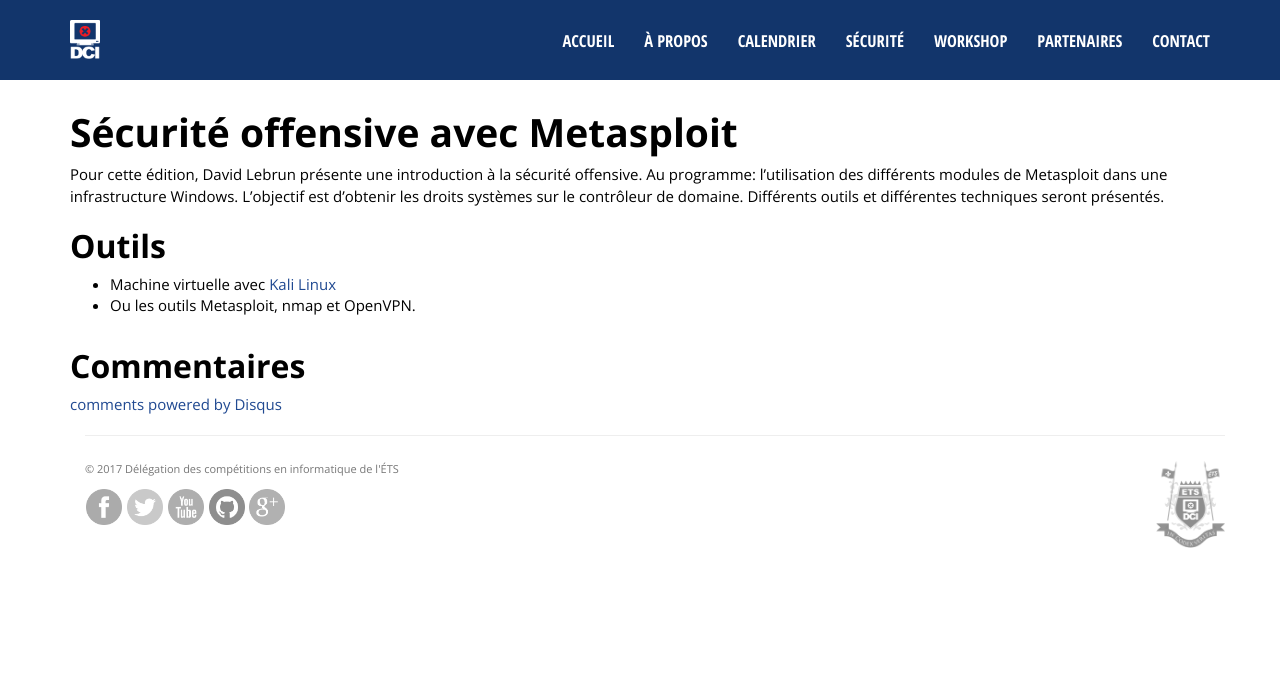
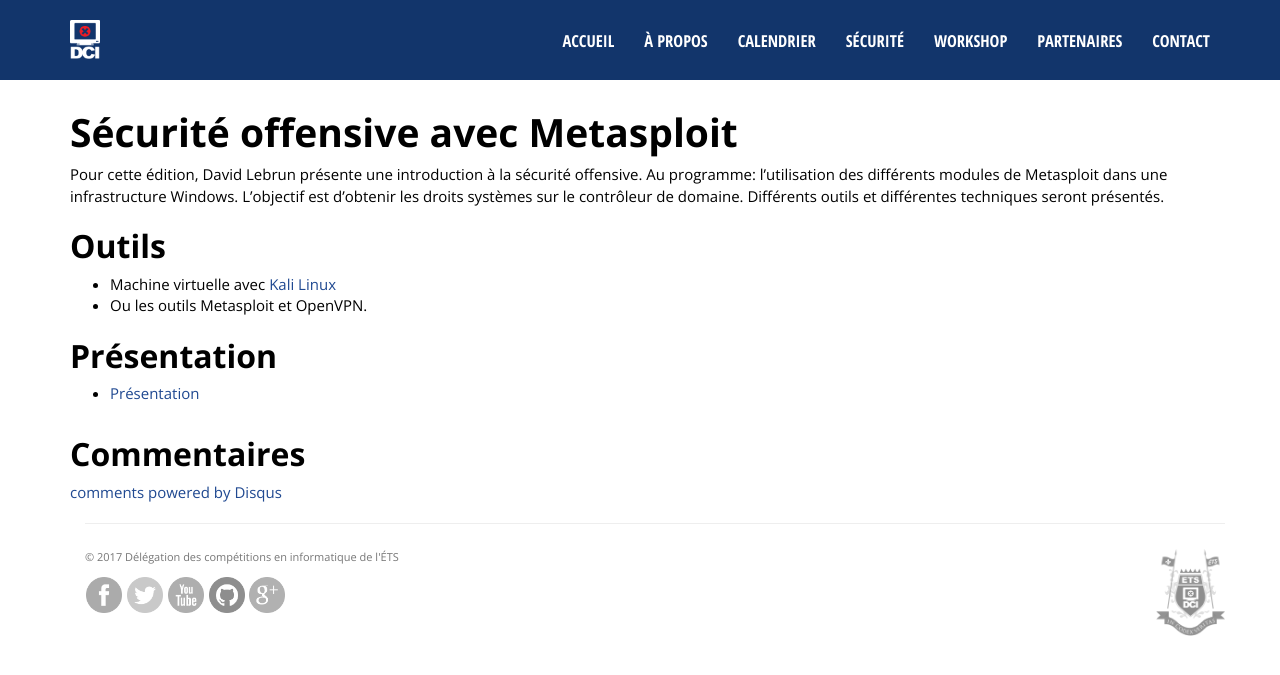
Before and after one commit to dciets/dciets.github.io, a Jekyll site: the page built from dci-workshop/_posts/2017-01-24-metasploit.markdown, in a window 1280 px wide. Shown: the top 675 px of the page. Built offline with Jekyll 4.4.1, drawn with Linux system fonts in a browser that asks for light colours; comment, search, counter and statistics services are not loaded.

Commit message:
Fixed date. Added Presentation

```diff
--- a/dci-workshop/_posts/2017-01-24-metasploit.markdown
+++ b/dci-workshop/_posts/2017-01-24-metasploit.markdown
@@ -9,4 +9,7 @@
 
 ## Outils
 - Machine virtuelle avec [Kali Linux](https://www.offensive-security.com/kali-linux-vmware-virtualbox-image-download/)
-- Ou les outils Metasploit, nmap et OpenVPN.
+- Ou les outils Metasploit et OpenVPN.
+
+## Présentation
+- [Présentation](https://docs.google.com/presentation/d/1Cj3Iu3HGoqUwddyKqz4BWC8ryw570hSNh77r8P-nhdo/ "Présentation")
```
Also changed, not shown: other parts of dci-workshop/_posts/2017-01-24-metasploit.markdown (+1 -1 lines).
